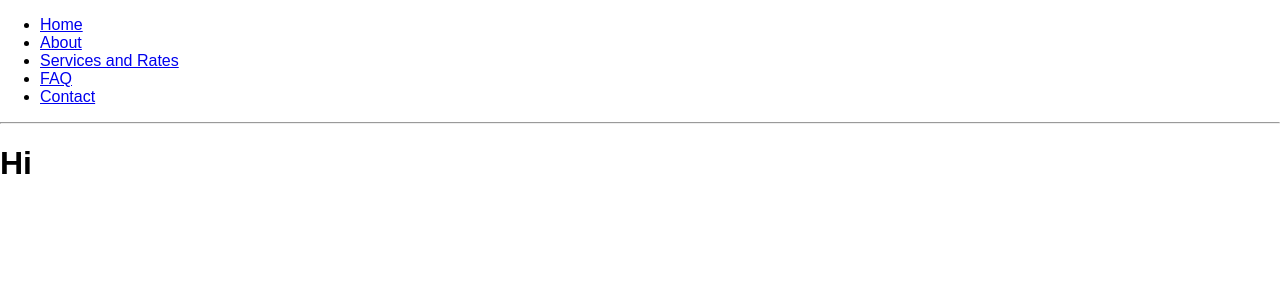
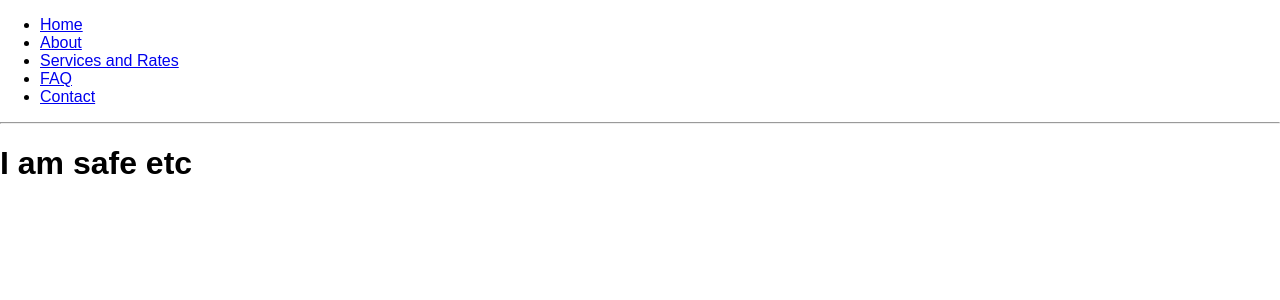
Before and after one commit to karlcode/PerthEscort, a React (Create React App) app: page /faq in a window 1280 px wide. Shown: the top 300 px of the page. Built offline with nearby package versions, Linux system fonts and the light colour scheme.

Commit message:
Css transition

```diff
--- a/src/App.css
+++ b/src/App.css
@@ -18,7 +18,6 @@
   font-size: large;
 }
 
-
 .example-appear {
   opacity: 0.01;
 }
--- a/src/App.js
+++ b/src/App.js
@@ -33,12 +33,11 @@ class App extends Component {
           transitionEnter={false}
           transitionLeave={false}>
           <Route exact path="/" component={Home}/>
-          </CSSTransitionGroup>
           <Route path="/about" component={About}/>
           <Route path="/services" component={Services}/>
           <Route path="/faq" component={FAQ}/>
           <Route path="/contact" component={Contact}/>
-
+          </CSSTransitionGroup>
         </div>
       </Router>
     );
--- a/src/components/FAQ.js
+++ b/src/components/FAQ.js
@@ -5,7 +5,7 @@ export default class FAQ extends Component {
   render() {
     return (
       <div>
-          <h1>Hi</h1>
+          <h1>I am safe etc</h1>
       </div>
     );
   }
--- a/src/components/Services.js
+++ b/src/components/Services.js
@@ -5,7 +5,7 @@ export default class Services extends Component {
   render() {
     return (
       <div>
-          <h1>Hi2</h1>
+          <h1>$$$</h1>
       </div>
     );
   }
```
